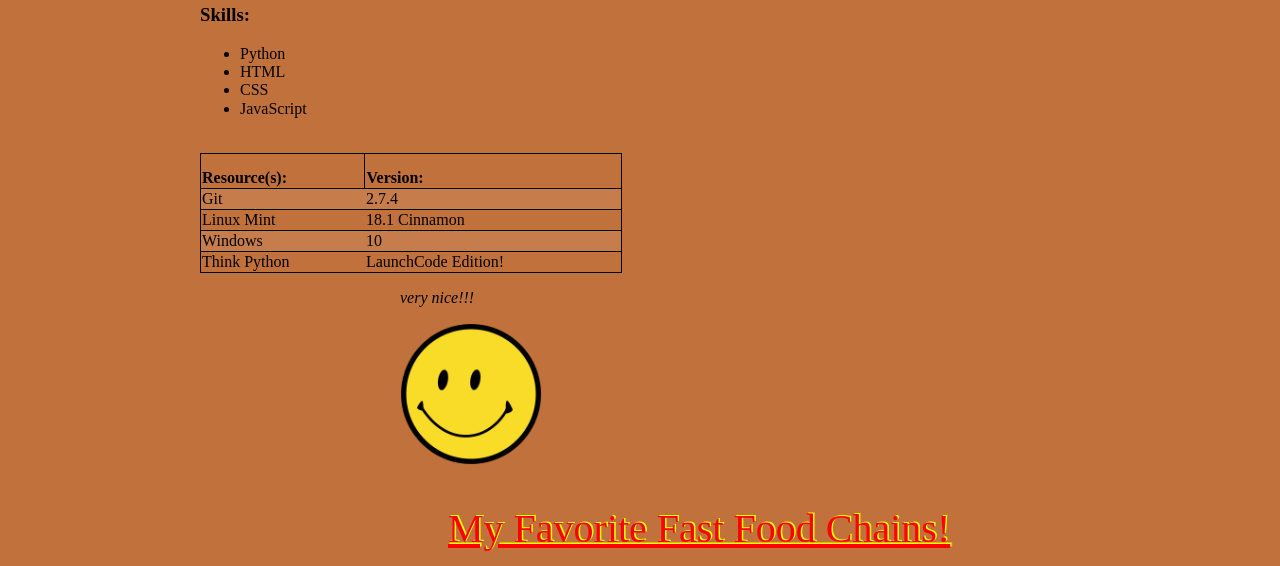
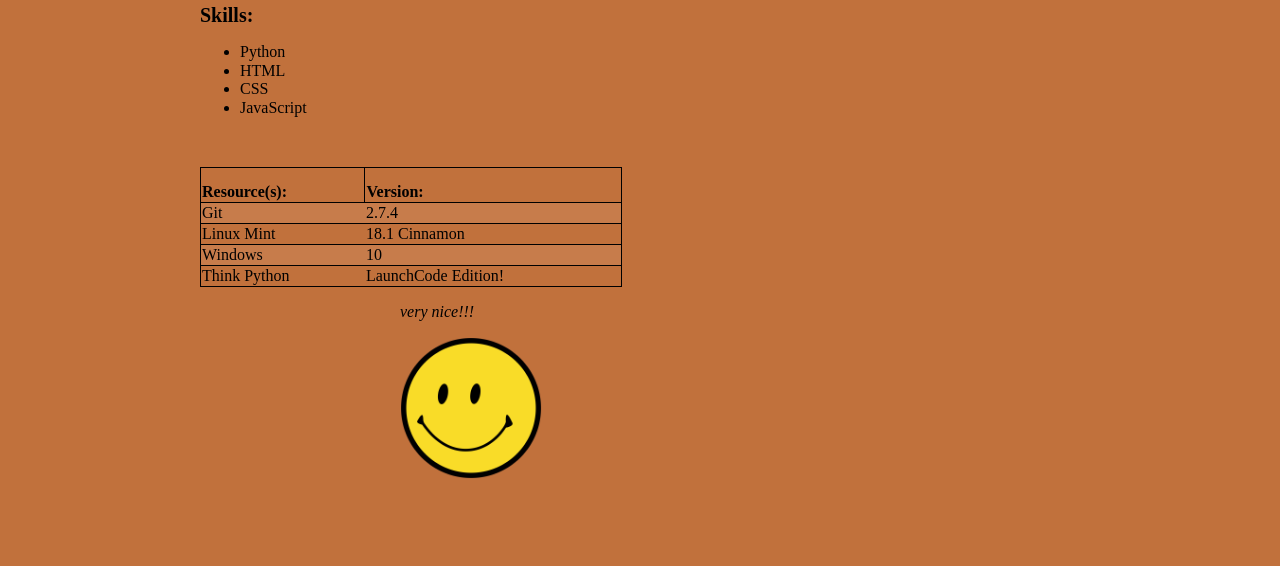
Before and after one commit to jmlc101/html-me-something, a plain HTML site: page index.html in a window 1280 px wide. Shown: the part 214-780 px from the top of the page. Drawn offline with Linux system fonts and the light colour scheme.

Commit message:
Removed <h3> from line 23 .html to rely more on css. Removed un-needed tags and spaces. In css: adjusted article margin-bottom. Added bottom margin to #skills. Added bottom padding to #smiley. Added 'section p {' and attributes.

```diff
--- a/index.html
+++ b/index.html
@@ -20,7 +20,7 @@
             <div>
 
                 <section id='skills'>
-                    <h3>Skills:</h3>
+                    <p>Skills:</p>
                     <ul>
                         <li>Python</li>
                         <li>HTML</li>
@@ -28,8 +28,6 @@
                         <li>JavaScript</li>
                     </ul>
                 </section>
-
-                <br>
                 <section>
                     <table id='firsttable'>
                             <tr>
@@ -54,15 +52,12 @@
                             </tr>
                     </table>
                 </section>
-
             </div>
             <div id='smiley'>
                 <p>very nice!!!</p>
                 <img src="images/smiley.gif" alt="Smiley face" height="142" width="142">
             </div>
             <article>
-                <!-- At this point, I utilize '<class>','<id>', and '<nav>', while
-                focusing on the use of css.-->
                 <p class='funtitle' id='ft-main'>My favorite fast food chains!</p>
                 <nav>
                     <ul>
@@ -152,10 +147,6 @@
                 </table>
             </article>
         </main>
-
-    <br>
-    <br>
-    <br>
         <footer>
                 <p class='funtitle'>Contact Information:</p>
                 <a name='contact'></a>
--- a/style.css
+++ b/style.css
@@ -13,13 +13,21 @@ body {
 #contactlink {
     font-size: 1.3em;
 }
+section p {
+    font-size: 1.25em;
+    font-weight: bold;
+    margin: 0;
+    padding: 0;
+}
 #skills {
     margin-top: 200px;
     margin-left: 200px;
+    margin-bottom: 50px;
 }
 #smiley {
     margin-left: 400px;
     font-style: italic;
+    padding-bottom: 50;
 }
 #firsttable {
     border-collapse: collapse;
@@ -86,7 +94,7 @@ nav ul li {
     font-size: 1.25em;
 }
 article {
-    margin-bottom: 125;
+    margin-bottom: 200;
 }
 footer {
     text-align: center;
```
